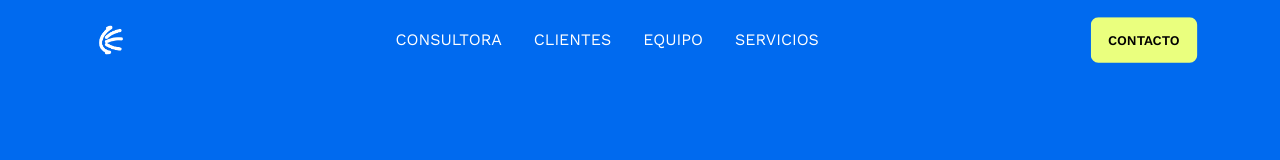
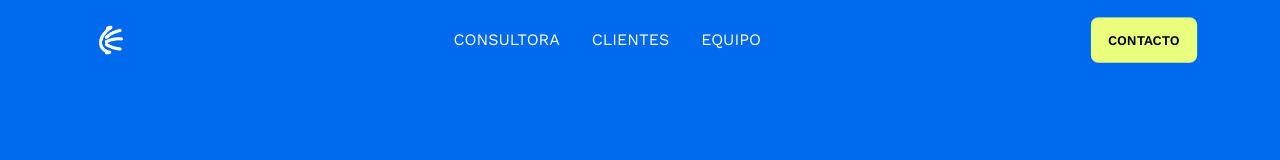
Before and after one commit to llamardr/habla_web, a Next.js app: page / in a window 1280 px wide. Shown: the top 160 px of the page. Built offline with nearby package versions, Linux system fonts and the light colour scheme.

Commit message:
chore: Remove links to /servicios

```diff
--- a/app/components_habla/Navbar.js
+++ b/app/components_habla/Navbar.js
@@ -40,7 +40,6 @@ const Navbar = () => {
             <Link href="/#us" className={scrolledOrMenuOpen ?  "hover:underline" : "hover:text-white hover:underline"} >CONSULTORA</Link>
             <Link href="/#partners" className= {scrolledOrMenuOpen ?  "hover:underline" : "hover:text-white hover:underline"}>CLIENTES</Link>
             <Link href="/#team" className= {scrolledOrMenuOpen ?  "hover:underline" : "hover:text-white hover:underline"}>EQUIPO</Link>
-            <Link href="/servicios" className= {scrolledOrMenuOpen ?  "hover:underline" : "hover:text-white hover:underline"}>SERVICIOS</Link>
           </div>
           {/* Contact Button (desktop) */}
           <div className="hidden md:flex">
@@ -61,7 +60,6 @@ const Navbar = () => {
             <Link href="/#us" className="hover:underline">CONSULTORA</Link>
             <Link href="/#partners" className="hover:underline">CLIENTES</Link>
             <Link href="/#team" className="hover:underline">EQUIPO</Link>
-            <Link href="/servicios" className="hover:underline">SERVICIOS</Link>
           </div>
           <ButtonContacto />
         </div>
--- a/app/sitemap.js
+++ b/app/sitemap.js
@@ -2,7 +2,7 @@ export default async function sitemap() {
   const baseUrl = 'https://habla.pe';
 
   // Static pages
-  const routes = ['/', '/servicios'].map((route) => ({
+  const routes = ['/'].map((route) => ({
     url: `${baseUrl}${route}`,
     lastModified: new Date().toISOString(),
     changeFrequency: route === '' ? 'weekly' : 'monthly',
```
